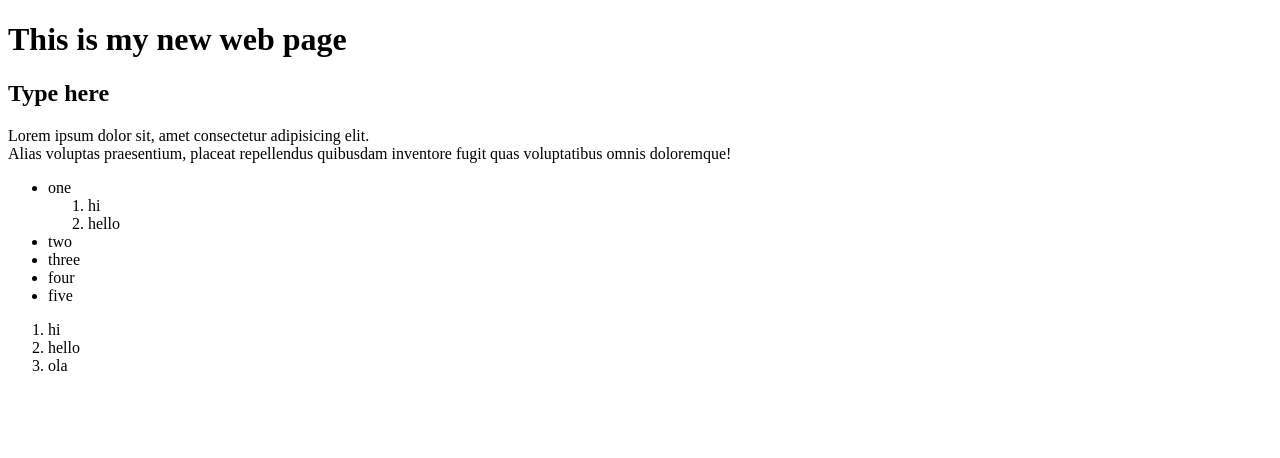
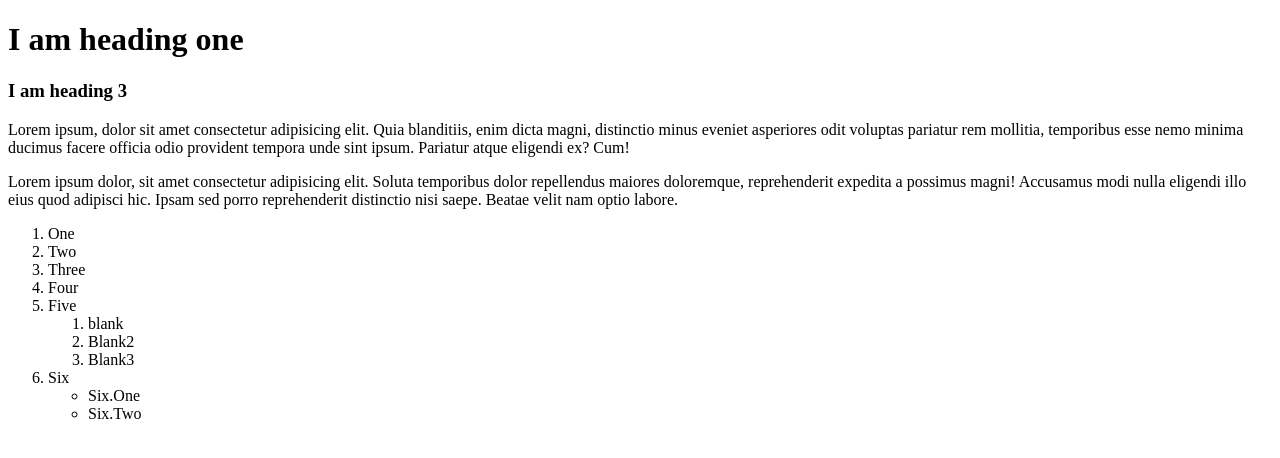
Before and after one commit to mhrjnrupak/frontendtut, a plain HTML site: page testSite/index.html in a window 1280 px wide. Drawn offline with Linux system fonts and the light colour scheme.

Commit message:
chapter 1 complete

```diff
--- a/testSite/index.html
+++ b/testSite/index.html
@@ -7,27 +7,31 @@
 </head>
 
 <body>
-    <h1>This is my new web page</h1>
-    <h2>Type here</h2>
-    <p>Lorem ipsum dolor sit, amet consectetur adipisicing elit.<br> Alias voluptas praesentium, placeat repellendus quibusdam inventore fugit quas voluptatibus omnis doloremque!
-    </p>
+    <h1>I am heading one</h1>
+    <h3>I am heading 3</h3>
+    <p>Lorem ipsum, dolor sit amet consectetur adipisicing elit. Quia blanditiis, enim dicta magni, distinctio minus eveniet asperiores odit voluptas pariatur rem mollitia, temporibus esse nemo minima ducimus facere officia odio provident tempora unde sint
+        ipsum. Pariatur atque eligendi ex? Cum!</p>
+    <p>Lorem ipsum dolor, sit amet consectetur adipisicing elit. Soluta temporibus dolor repellendus maiores doloremque, reprehenderit expedita a possimus magni! Accusamus modi nulla eligendi illo eius quod adipisci hic. Ipsam sed porro reprehenderit distinctio
+        nisi saepe. Beatae velit nam optio labore.</p>
     <!-- comment -->
-    <ul>
-        <li>one
+    <ol>
+        <li>One</li>
+        <li>Two</li>
+        <li>Three</li>
+        <li>Four</li>
+        <li>Five
             <ol>
-                <li>hi</li>
-                <li>hello</li>
+                <li>blank</li>
+                <li>Blank2</li>
+                <li>Blank3</li>
             </ol>
         </li>
-        <li>two</li>
-        <li>three</li>
-        <li>four</li>
-        <li>five</li>
-    </ul>
-    <ol>
-        <li>hi</li>
-        <li>hello</li>
-        <li>ola</li>
+        <li>Six
+            <ul>
+                <li>Six.One</li>
+                <li>Six.Two</li>
+            </ul>
+        </li>
     </ol>
 </body>
 
```
Also changed, not shown: 1 other file.
